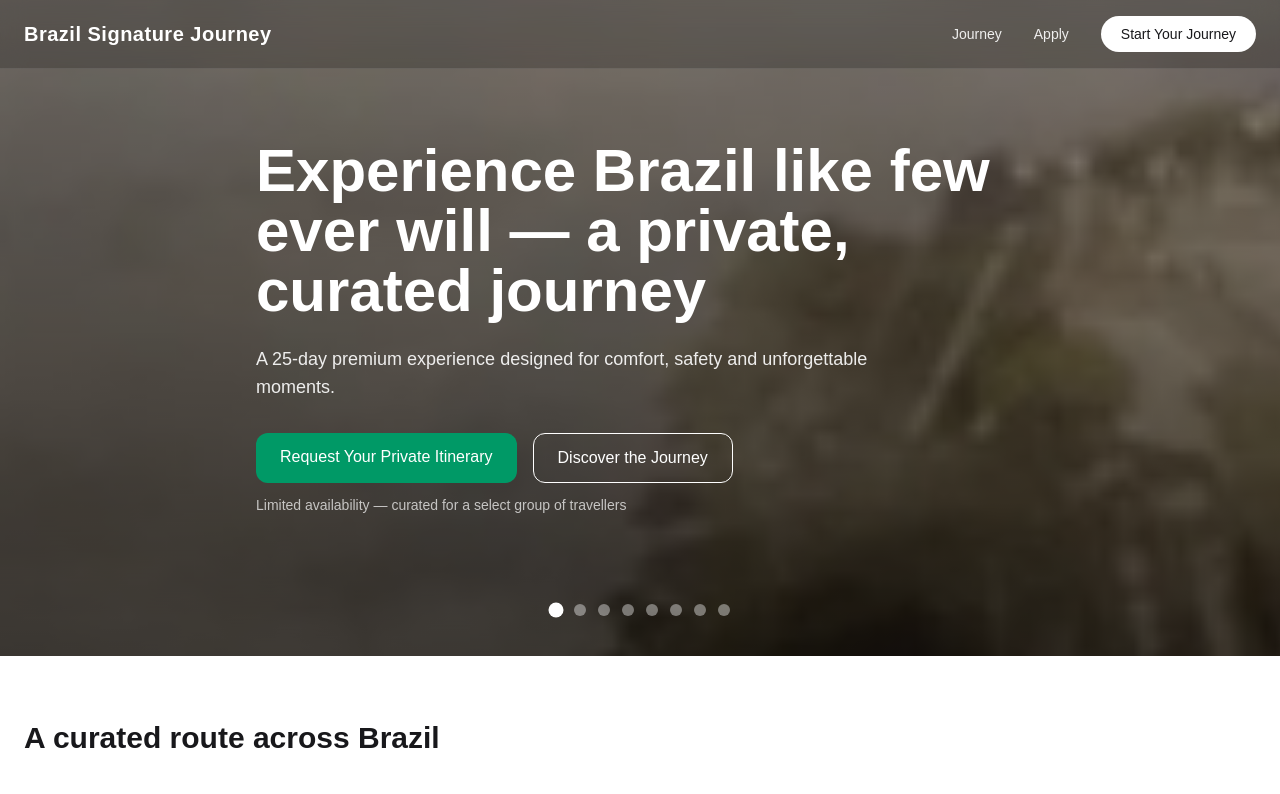
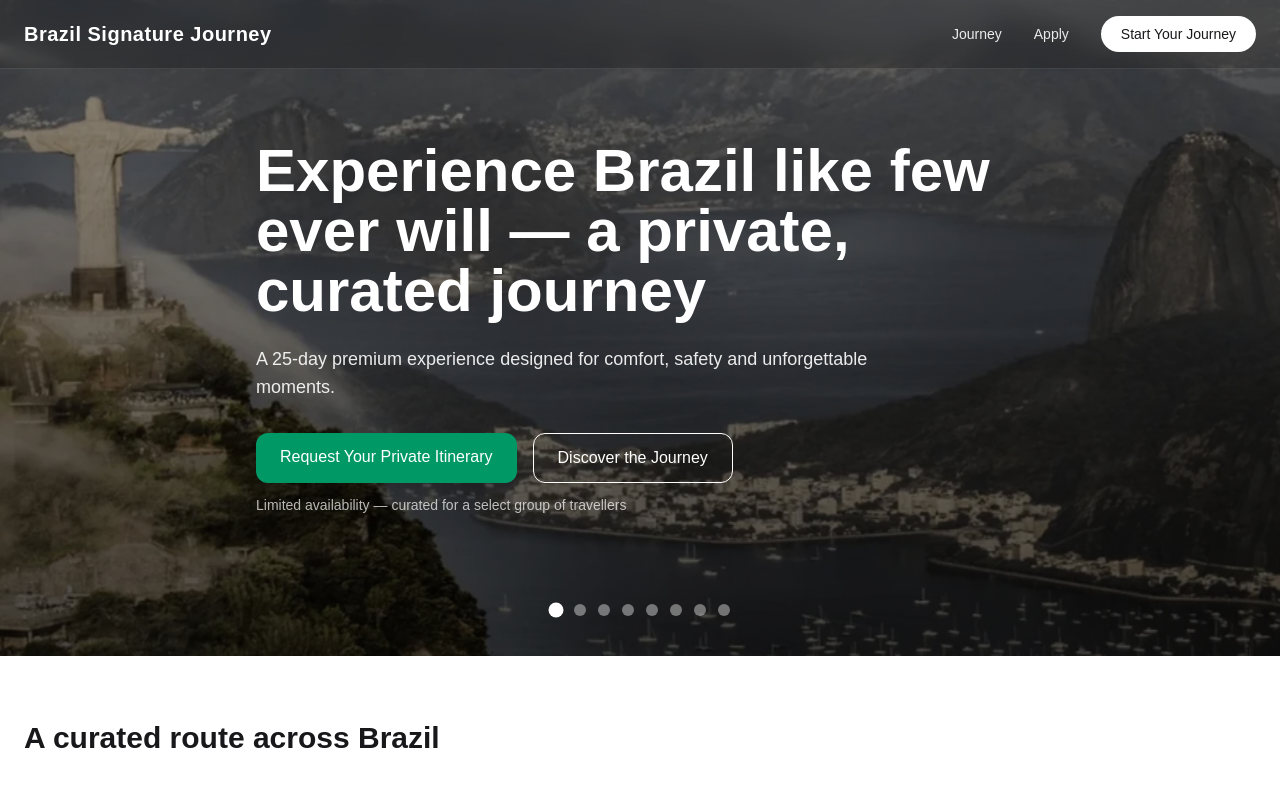
Before and after one commit to renatovvjr/brazil-premium-travel, a React (Vite) app: page / in a window 1280 px wide. Shown: the top 794 px of the page. Built offline with nearby package versions, Linux system fonts and the light colour scheme; no server answers.

Commit message:
Add premium images carrossel

```diff
--- a/src/App.jsx
+++ b/src/App.jsx
@@ -117,14 +117,13 @@ export default function App() {
         <div
           className="flex h-full transition-transform duration-[1800ms] ease-in-out"
           style={{
-            transform: `translateX(-${currentHero * 100}%)`,
-            width: `${100 * heroImages.length}vw`,
+            transform: `translateX(-${currentHero * 100}vw)`,
           }}
         >
           {heroImages.map((image, index) => (
             <div
               key={index}
-              className="relative h-full min-w-full flex-shrink-0 overflow-hidden"
+              className="relative h-full w-screen flex-shrink-0 overflow-hidden"
             >
               <img
                 src={image}
```
